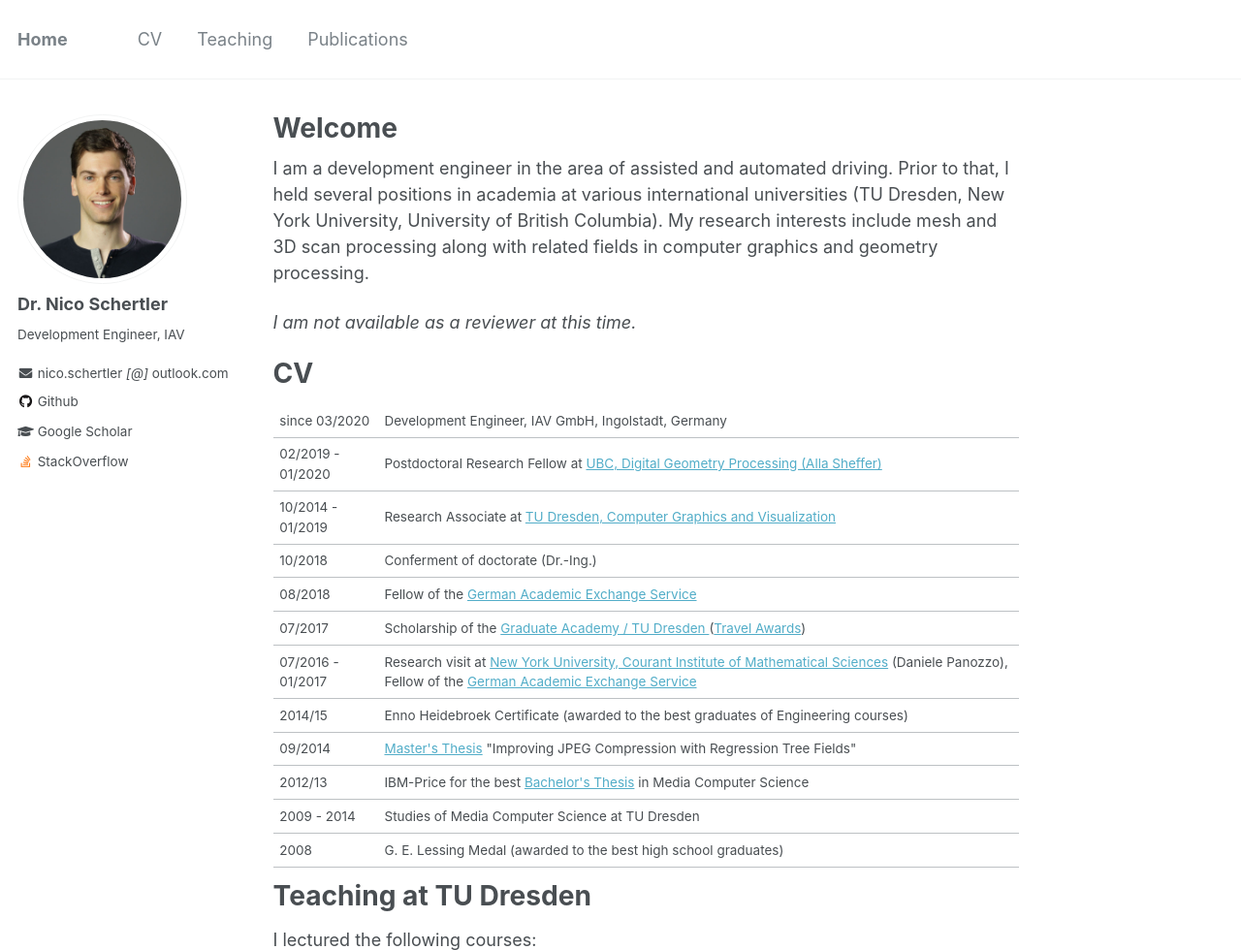
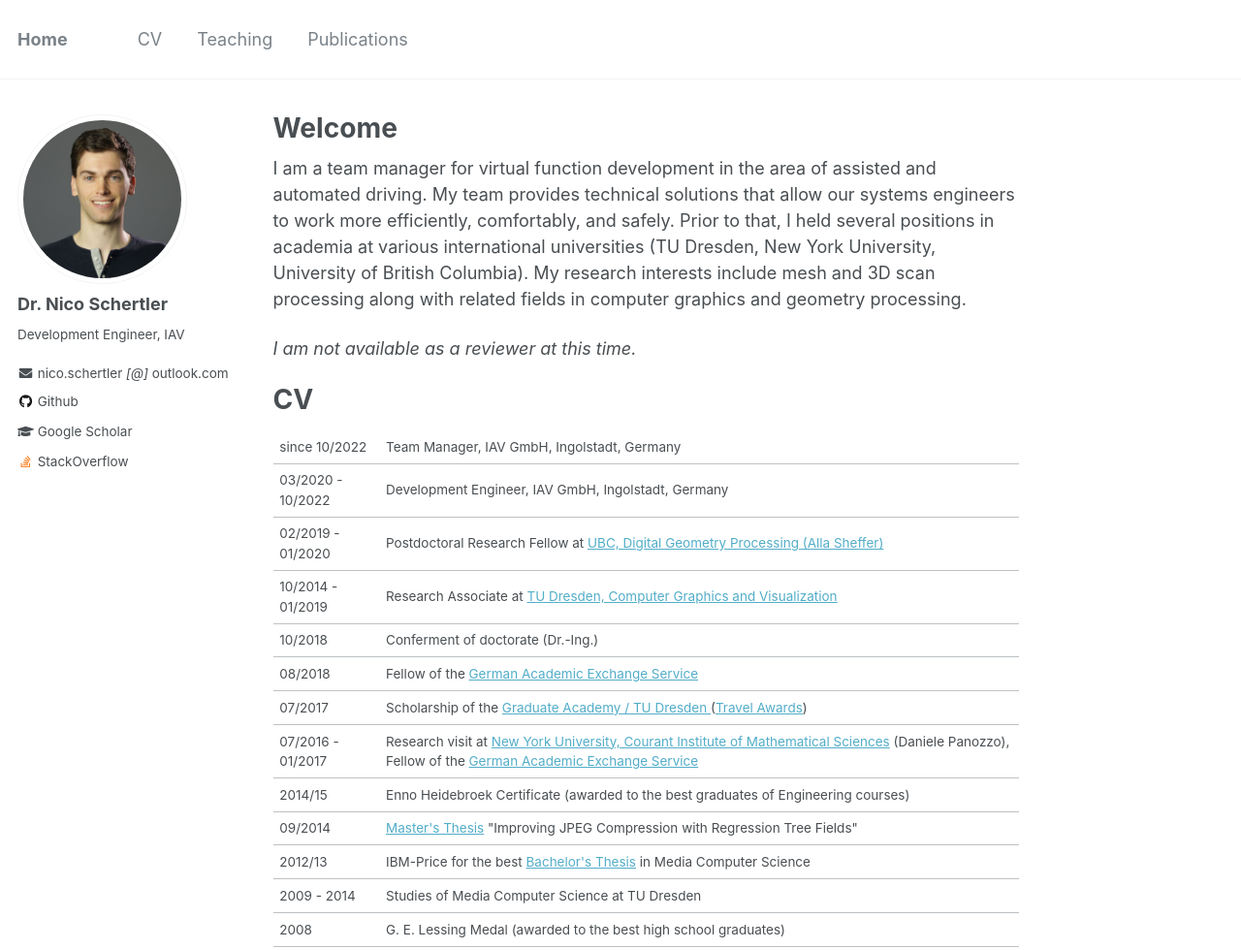
Before and after one commit to NSchertler/NSchertler.github.io, a plain HTML site: page index.html in a window 1280 px wide. Shown: the top 980 px of the page at 97% size. Drawn offline with Linux system fonts and the light colour scheme.

Commit message:
Updated CV

```diff
--- a/index.html
+++ b/index.html
@@ -58,7 +58,7 @@
 					<h1 class="page__title" itemprop="headline">Welcome</h1>
 				</header>
 				<section class="page__content" itemprop="text">
-					<p>I am a development engineer in the area of assisted and automated driving. Prior to that, I held several positions in academia at various international universities (TU Dresden, New York University, University of British Columbia). My research interests include mesh and 3D scan processing along with related fields in computer graphics and geometry processing.</p>
+					<p>I am a team manager for virtual function development in the area of assisted and automated driving. My team provides technical solutions that allow our systems engineers to work more efficiently, comfortably, and safely. Prior to that, I held several positions in academia at various international universities (TU Dresden, New York University, University of British Columbia). My research interests include mesh and 3D scan processing along with related fields in computer graphics and geometry processing.</p>
 					<p><em>I am not available as a reviewer at this time.</em></p>
 
 					<a name="cv"></a><h1>CV</h1>
@@ -66,7 +66,11 @@
 					<table class="cv">
 						<tbody>
 						<tr>
-							<td>since 03/2020</td>
+							<td>since 10/2022</td>
+							<td>Team Manager, IAV GmbH, Ingolstadt, Germany</td>
+						</tr>
+						<tr>
+							<td>03/2020 - 10/2022</td>
 							<td>Development Engineer, IAV GmbH, Ingolstadt, Germany</td>
 						</tr>
 						<tr>
```
